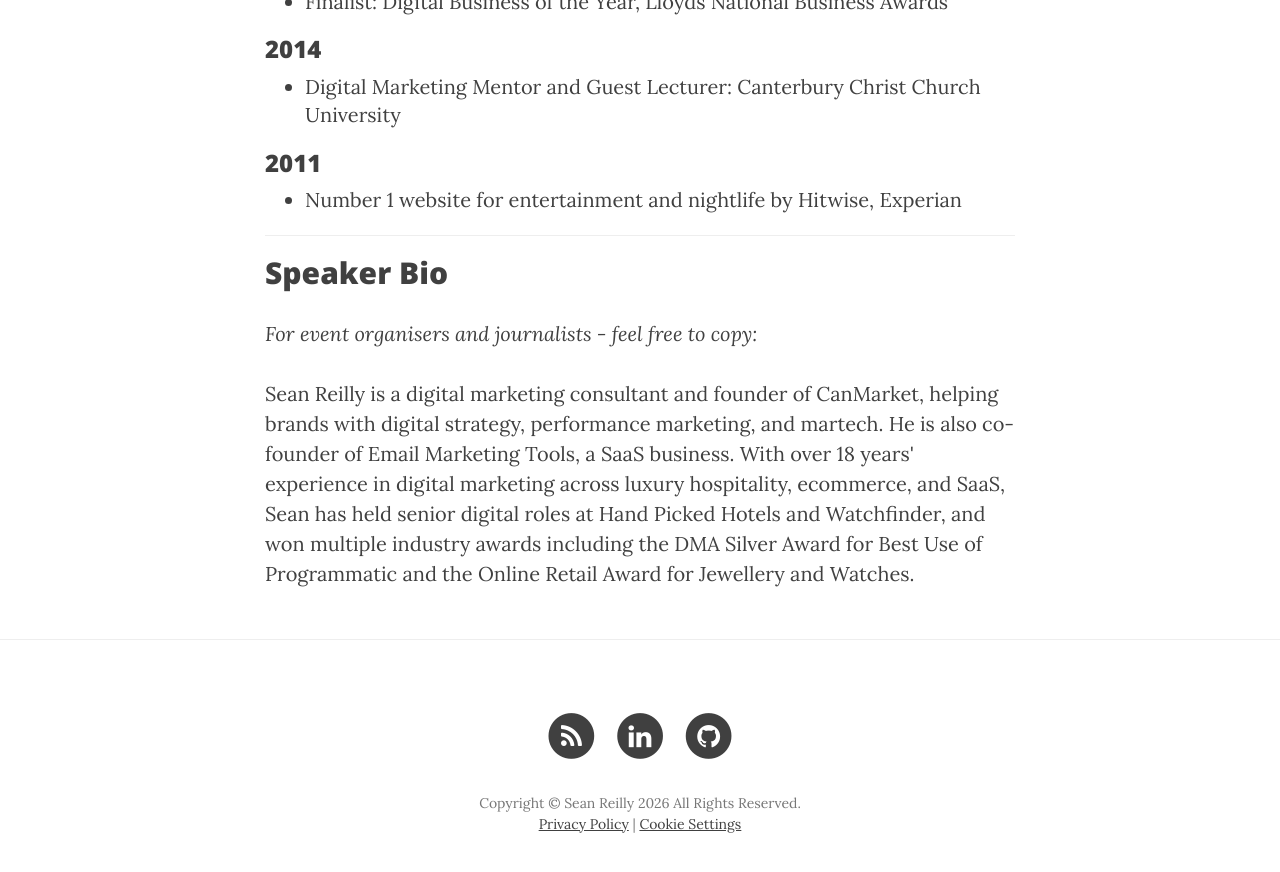
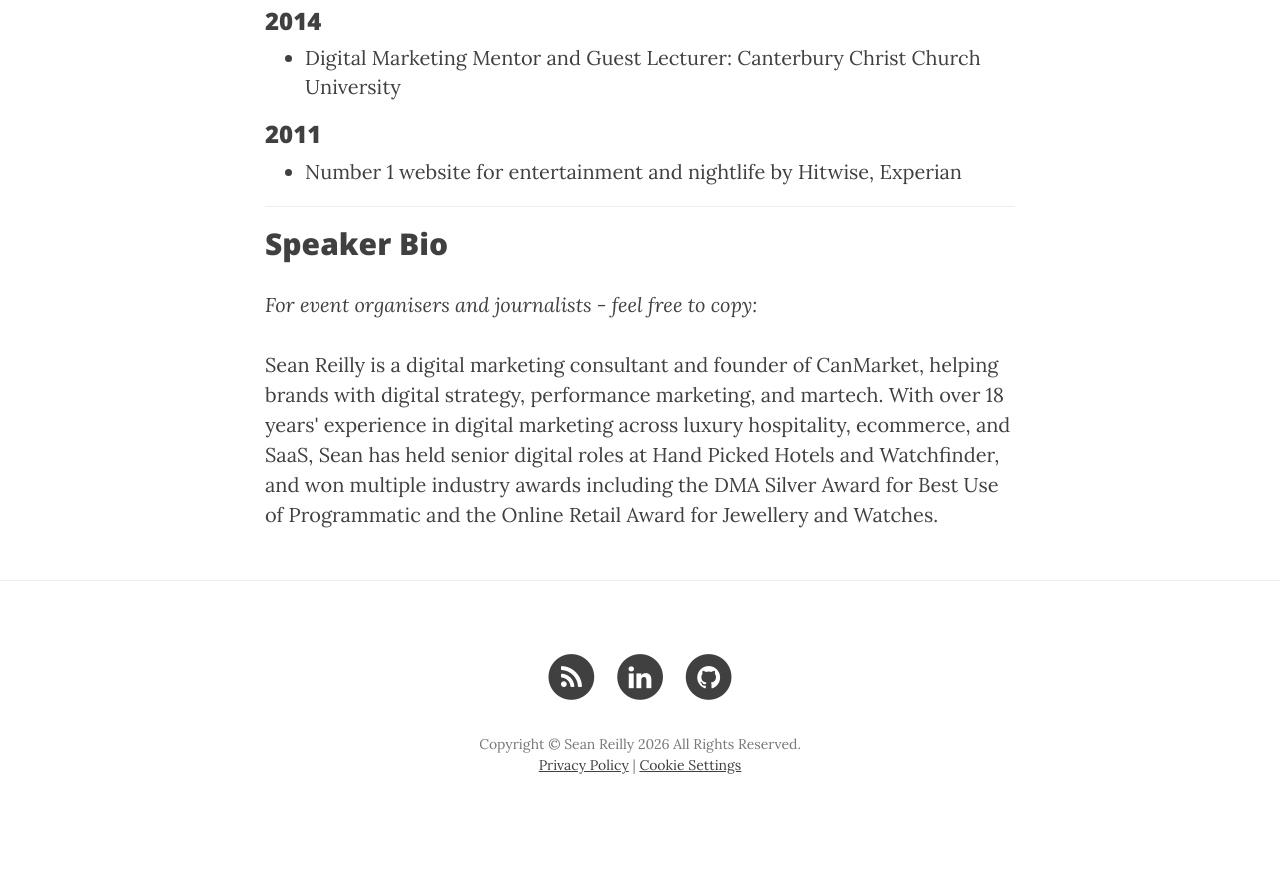
Before and after one commit to seanreillyesq/seanreillyesq.github.io, a Jekyll site: the page built from about.html, in a window 1280 px wide and 900 px high, scrolled down 2656 px. Shown: the top 872 px of the window. Built offline with Jekyll 4.4.1, drawn with Linux system fonts in a browser that asks for light colours; comment, search, counter and statistics services are not loaded; after the commit the page ends 3497 px from its top, so only the background shows below that; some of the changed text lies outside the part shown.

Commit message:
Move EMT to previous roles, fix View city guides casing

```diff
--- a/about.html
+++ b/about.html
@@ -14,7 +14,6 @@
 
 <ul>
 <li><strong><a href="https://www.canhost.co.uk" target="_blank">CanHost</a></strong> - high-performance web hosting for small businesses and specialist sites.</li>
-<li><strong><a href="https://emailmarketingtools.io" target="_blank">Email Marketing Tools</a></strong> - SaaS tools I co-founded, including <a href="https://www.emailheatmaps.com" target="_blank">Email Heatmaps</a> and <a href="https://www.linkshortener.io" target="_blank">Link Shortener</a>.</li>
 <li><strong><a href="https://www.runandrace.com" target="_blank">Run and Race</a></strong> - a running coaching business I co-direct.</li>
 <li><strong><a href="https://www.caninvest.uk" target="_blank">CanInvest</a></strong> - my personal investment holding company.</li>
 <li><strong><a href="https://www.meetup.com/digibury/" target="_blank">Digibury</a></strong> - a community event series I organise for digital and creative professionals in Canterbury.</li>
@@ -88,4 +88,4 @@
 <h2>Speaker Bio</h2>
 <p><em>For event organisers and journalists - feel free to copy:</em></p>
 
-<p>Sean Reilly is a digital marketing consultant and founder of CanMarket, helping brands with digital strategy, performance marketing, and martech. He is also co-founder of Email Marketing Tools, a SaaS business. With over 18 years' experience in digital marketing across luxury hospitality, ecommerce, and SaaS, Sean has held senior digital roles at Hand Picked Hotels and Watchfinder, and won multiple industry awards including the DMA Silver Award for Best Use of Programmatic and the Online Retail Award for Jewellery and Watches.</p>
+<p>Sean Reilly is a digital marketing consultant and founder of CanMarket, helping brands with digital strategy, performance marketing, and martech. With over 18 years' experience in digital marketing across luxury hospitality, ecommerce, and SaaS, Sean has held senior digital roles at Hand Picked Hotels and Watchfinder, and won multiple industry awards including the DMA Silver Award for Best Use of Programmatic and the Online Retail Award for Jewellery and Watches.</p>
```
Also changed, not shown: other parts of about.html (+2 -1 lines).
